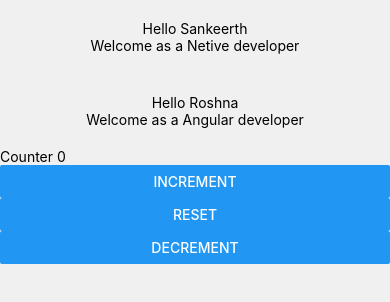
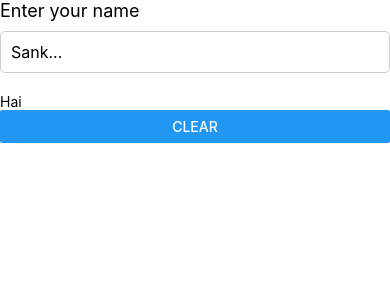
Before and after one commit to sankeerth1809/React-Native-Learning, a React Native app: screen / in a window 390 px wide. Shown: the top 302 px of the page. Built offline with nearby package versions, Linux system fonts and the light colour scheme.

Commit message:
TextInput

```diff
--- a/App.tsx
+++ b/App.tsx
@@ -1,42 +1,20 @@
 import React, { useState } from 'react';
-import { StyleSheet,  Text, SafeAreaView, View, Button } from 'react-native';
+import { StyleSheet,  Text, SafeAreaView, TextInput, Button } from 'react-native';
 
 
-
-const GreetingCard = (props: any) => {
-  return(
-    <View style={styles.content}>
-    <Text>Hello {props.name}</Text>
-    <Text>Welcome as a {props.role}</Text>
-    </View>
-  )
-}
-
-const Counter = () => {
-  const [count, setCount] = useState(0);
-
-  const handleReset = () => {
-    setCount(0);
-  }
-
-  return(
-    <View>
-      <Text>Counter {count}</Text>
-      <Button title='Increment' onPress={()=> {setCount(count+1)}}/>
-      <Button title='Reset' onPress={handleReset}/>
-      <Button title='Decrement' onPress={()=> {setCount(count-1)}}/>
-    </View>
-  )
-}
-
 const App = () => {
+  const [name, setName] = useState ("");
   return (
-    <SafeAreaView style={styles.container}>
-
-    <GreetingCard name="Sankeerth" role = "Netive developer"/>
-    <GreetingCard name="Roshna" role = "Angular developer"/>
-
-    <Counter/>
+    <SafeAreaView>
+      <Text style={styles.label}>Enter your name</Text>
+      <TextInput
+        style = {styles.input}
+        placeholder = "Sank..."
+        value={name} // whenever the stte is updated this field should also change
+        onChangeText={(e) => setName(e)}  // or onChangeText={setName}
+      />
+      <Text>Hai {name}</Text>
+      <Button title="Clear" onPress={() => setName("")} />
     </SafeAreaView>
   );
 };
@@ -44,47 +22,21 @@ const App = () => {
 const styles = StyleSheet.create({
   container: {
     flex: 1,
-    backgroundColor: '#f0f0f0',
+    justifyContent: 'center',
+    padding: 20,
   },
-  content: {
-    padding: 20,
-    alignItems: 'center', // Center items horizontally
-  },
-  fillerBox: {
-    width: '100%',
-    height: 200,
-    backgroundColor: '#e0e0e0',
-    marginTop: 20,
-    borderRadius: 10,
-  },
-  card: {
-    backgroundColor: 'white',
-    padding: 20,
-    borderRadius: 10,
-    alignItems: 'center',
-    width: '100%',
-    marginBottom:20,
-  },
-  image: {
-    width: 80,
-    height: 80,
-    marginBottom: 15,
-  },
-  title: {
-    fontSize: 22,
-    fontWeight: 'bold',
+  label: {
+    fontSize: 18,
     marginBottom: 10,
   },
-  paragraph: {
+  input: {
+    backgroundColor: 'white',
+    borderColor: '#cccccc',
+    borderWidth: 1,
+    borderRadius: 5,
+    padding: 10,
     fontSize: 16,
-    textAlign: 'center',
-  },
-   customButton: {
-    backgroundColor: '#007bff',
-    paddingVertical: 10,
-    paddingHorizontal: 20,
-    borderRadius: 5,
-    marginTop: 20,
+    marginBottom: 20,
   },
 });
 
```
